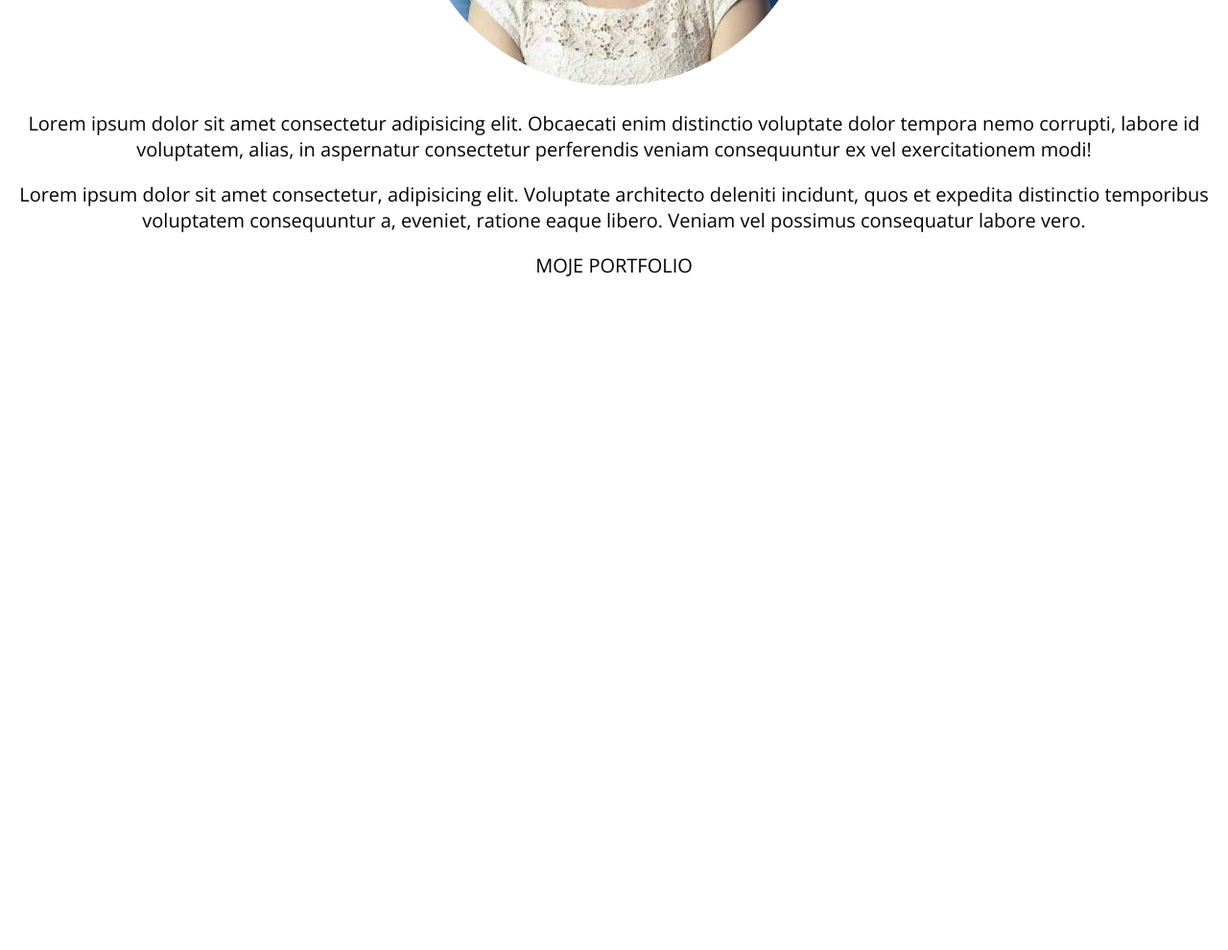
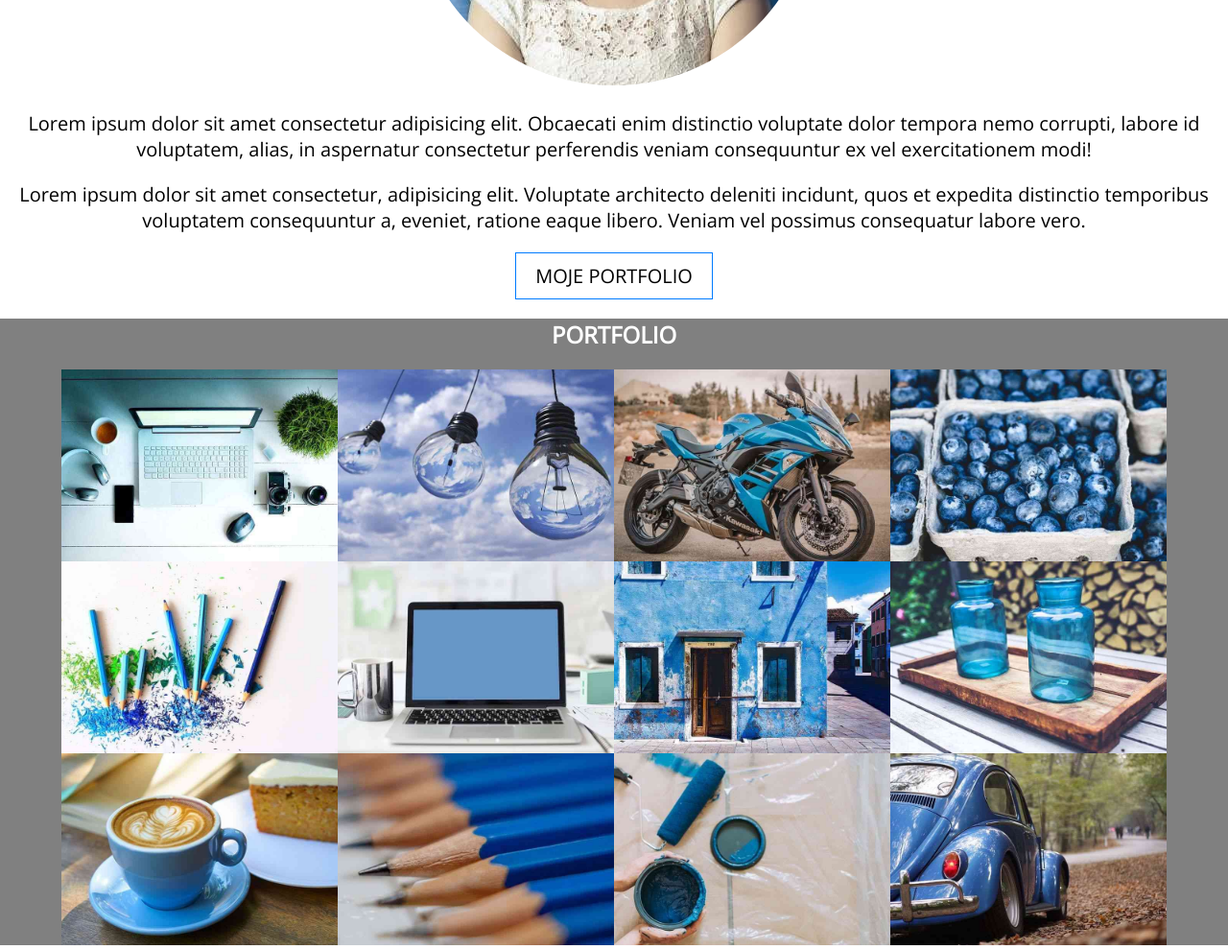
Before and after one commit to mateuszjan/portfolio, a plain HTML site: page index.html in a window 1280 px wide. Shown: the part 986-1976 px from the top of the page at 96% size. Before the commit the page ends 1286 px from the top, so only its background shows below. Drawn offline with nearby package versions, Linux system fonts and the light colour scheme.

Commit message:
portfolio

```diff
--- a/css/style.css
+++ b/css/style.css
@@ -87,11 +87,14 @@ hr {
     color: white;
     text-decoration: none;
     text-align: center;
+    padding: 10px 20px;
+    transition: all 0.4s;
 }
 
 .inner-links:hover {
-    background-color: #007bff;
+    background-color: white;
     color: black;
+    border: white;
 }
 
 ul {
@@ -118,23 +121,81 @@ h2 {
 
 }
 
-.portfolio {
-    color:black;
-    text-decoration: none;
+.my-portfolio {
+    display: inline-block;
+    color: black;
+    border: 1px solid #007bff;
     text-transform: uppercase;
     padding: 10px 20px;
+    text-decoration: none;
+    transition: all 0.4s;
 
 }
 
-.portfolio:hover {
+.my-portfolio:hover {
 
-background-color: #007bff;
-color:white;
-border: 1px solid black;
-display: inline-block;
+    background-color: #007bff;
+    color:white;
+    border: 1px solid black;
+    display: inline-block;
 }
 
 p {
     left: auto;
     right: auto;
+    position: center;
 }
+
+/* portfolio */
+
+.portfolio {
+    background-color: gray;
+    text-align: center;
+
+}
+
+.portfolio-inner {
+    width: 90%;
+    margin: 0 auto;
+    display: flex;
+    flex-wrap: wrap;
+}
+
+figure {
+    margin: 0;
+    height: 200px;
+    flex-basis: 25%;
+    position: relative;
+}
+
+
+figure img {
+    width: 100%;
+    height: 100%;
+    object-fit: cover;
+}
+
+
+figure figcaption {
+    position: absolute;
+    top: 0;
+    left: 0;
+    width: 100%;
+    height: 100%;
+    display: flex;
+    justify-content: center;
+    align-items: center;
+    color: white;
+    font-size: 40px;
+    background-color: rgba(0, 0, 255, 0.6);
+    opacity: 0;
+    transition: all 0.4s;
+}
+
+figure:hover figcaption {
+    opacity: 1;
+}
+
+.portfolio h2 {
+    color: white;
+}
--- a/index.html
+++ b/index.html
@@ -45,7 +45,62 @@
         architecto deleniti incidunt, quos et expedita distinctio temporibus
         voluptatem consequuntur a, eveniet, ratione eaque libero. Veniam vel
         possimus consequatur labore vero.</p>
-    <a href="" class="portfolio">Moje portfolio</a>
+    <a href="" class="my-portfolio">Moje portfolio</a>
+</section>
+
+
+<section id="portfolio" class="portfolio">
+    <h2>Portfolio</h2>
+        <div class="portfolio-inner">
+            <figure>
+                <img src="img/portfolio/photo-1.jpg" alt="">
+                <figcaption>Projekt</figcaption>
+            </figure>
+            <figure>
+                <img src="img/portfolio/photo-2.jpg" alt="">
+                <figcaption>Projekt</figcaption>
+            </figure>
+            <figure>
+                <img src="img/portfolio/photo-3.jpg" alt="">
+                <figcaption>Projekt</figcaption>
+            </figure>
+            <figure>
+                <img src="img/portfolio/photo-4.jpg" alt="">
+                <figcaption>Projekt</figcaption>
+            </figure>
+            <figure>
+                <img src="img/portfolio/photo-5.jpg" alt="">
+                <figcaption>Projekt</figcaption>
+            </figure>
+            <figure>
+                <img src="img/portfolio/photo-6.jpg" alt="">
+                <figcaption>Projekt</figcaption>
+            </figure>
+            <figure>
+                <img src="img/portfolio/photo-7.jpg" alt="">
+                <figcaption>Projekt</figcaption>
+            </figure>
+            <figure>
+                <img src="img/portfolio/photo-8.jpg" alt="">
+                <figcaption>Projekt</figcaption>
+            </figure>
+            <figure>
+                <img src="img/portfolio/photo-9.jpg" alt="">
+                <figcaption>Projekt</figcaption>
+            </figure>
+            <figure>
+                <img src="img/portfolio/photo-10.jpg" alt="">
+                <figcaption>Projekt</figcaption>
+            </figure>
+            <figure>
+                <img src="img/portfolio/photo-11.jpg" alt="">
+                <figcaption>Projekt</figcaption>
+            </figure>
+            <figure>
+                <img src="img/portfolio/photo-12.jpg" alt="">
+                <figcaption>Projekt</figcaption>
+            </figure>
+        </div>
 </section>
 
 
```
